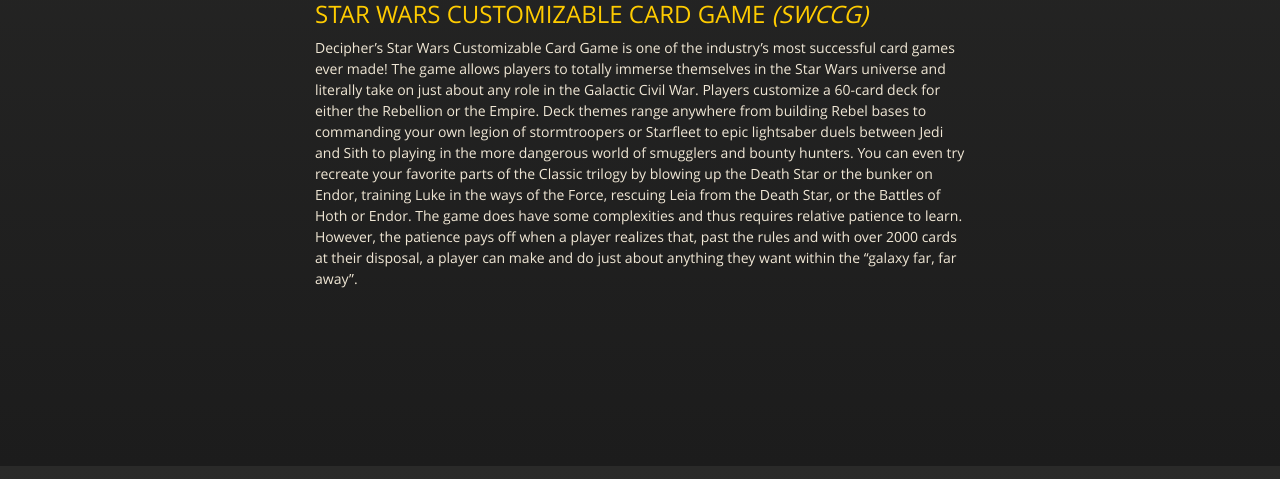
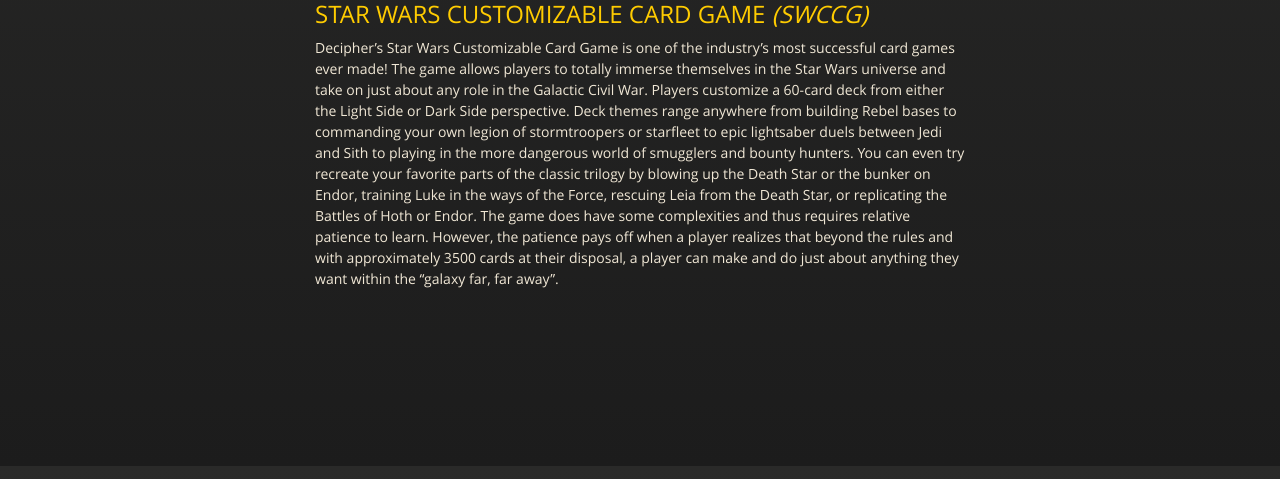
Before and after one commit to swccgpc/playerscommittee.org, a Jekyll site: the page built from swccg.md, in a window 1280 px wide. Shown: the part 434-913 px from the top of the page. Built offline with Jekyll 4.4.1, drawn with Linux system fonts in a browser that asks for light colours.

Commit message:
chore:(correct grammar changes on swccg)

```diff
--- a/swccg.md
+++ b/swccg.md
@@ -8,4 +8,4 @@ permalink: /swccg/
 
 ## [STAR WARS CUSTOMIZABLE CARD GAME *(SWCCG)*](https://www.starwarsccg.org/about-us/)
 
-Decipher's Star Wars Customizable Card Game is one of the industry's most successful card games ever made! The game allows players to totally immerse themselves in the Star Wars universe and literally take on just about any role in the Galactic Civil War. Players customize a 60-card deck for either the Rebellion or the Empire. Deck themes range anywhere from building Rebel bases to commanding your own legion of stormtroopers or Starfleet to epic lightsaber duels between Jedi and Sith to playing in the more dangerous world of smugglers and bounty hunters. You can even try recreate your favorite parts of the Classic trilogy by blowing up the Death Star or the bunker on Endor, training Luke in the ways of the Force, rescuing Leia from the Death Star, or the Battles of Hoth or Endor. The game does have some complexities and thus requires relative patience to learn. However, the patience pays off when a player realizes that, past the rules and with over 2000 cards at their disposal, a player can make and do just about anything they want within the "galaxy far, far away".
+Decipher's Star Wars Customizable Card Game is one of the industry's most successful card games ever made! The game allows players to totally immerse themselves in the Star Wars universe and take on just about any role in the Galactic Civil War. Players customize a 60-card deck from either the Light Side or Dark Side perspective. Deck themes range anywhere from building Rebel bases to commanding your own legion of stormtroopers or starfleet to epic lightsaber duels between Jedi and Sith to playing in the more dangerous world of smugglers and bounty hunters. You can even try recreate your favorite parts of the classic trilogy by blowing up the Death Star or the bunker on Endor, training Luke in the ways of the Force, rescuing Leia from the Death Star, or replicating the Battles of Hoth or Endor. The game does have some complexities and thus requires relative patience to learn. However, the patience pays off when a player realizes that beyond the rules and with approximately 3500 cards at their disposal, a player can make and do just about anything they want within the "galaxy far, far away".
```
